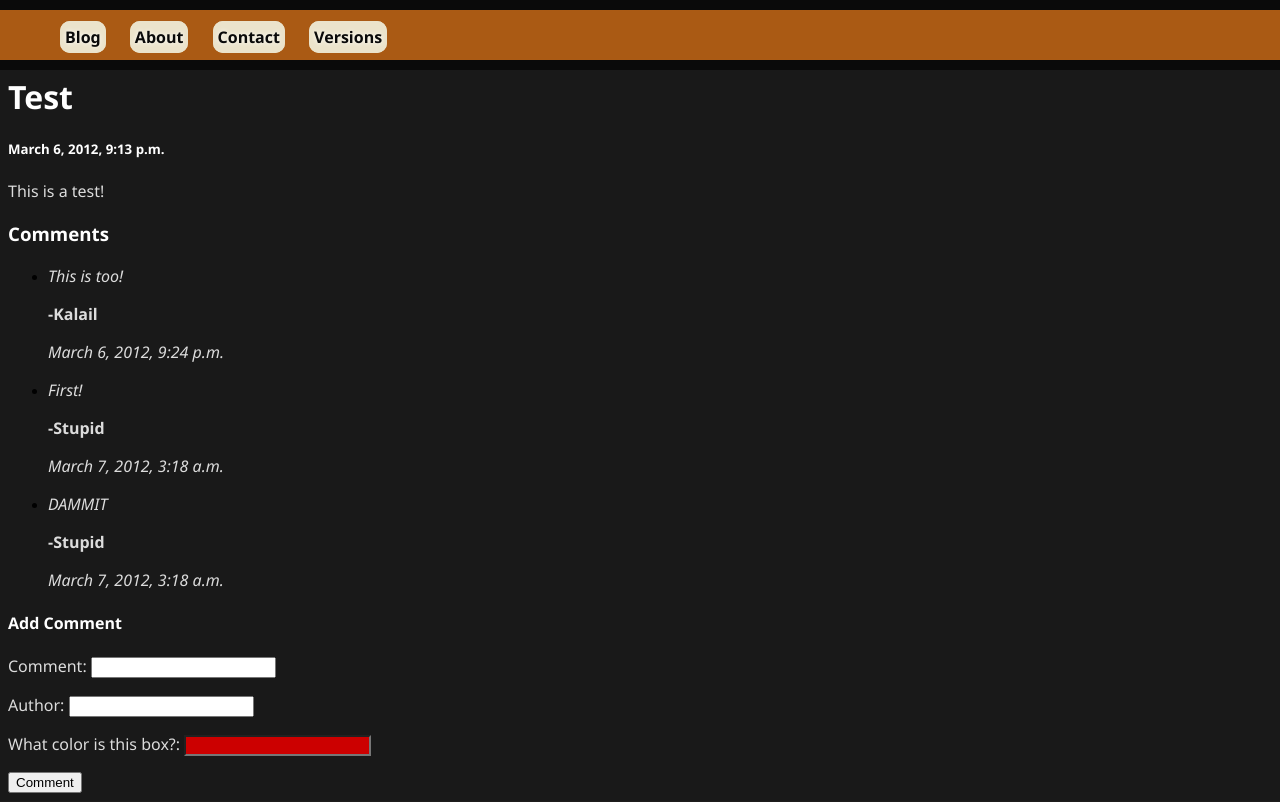
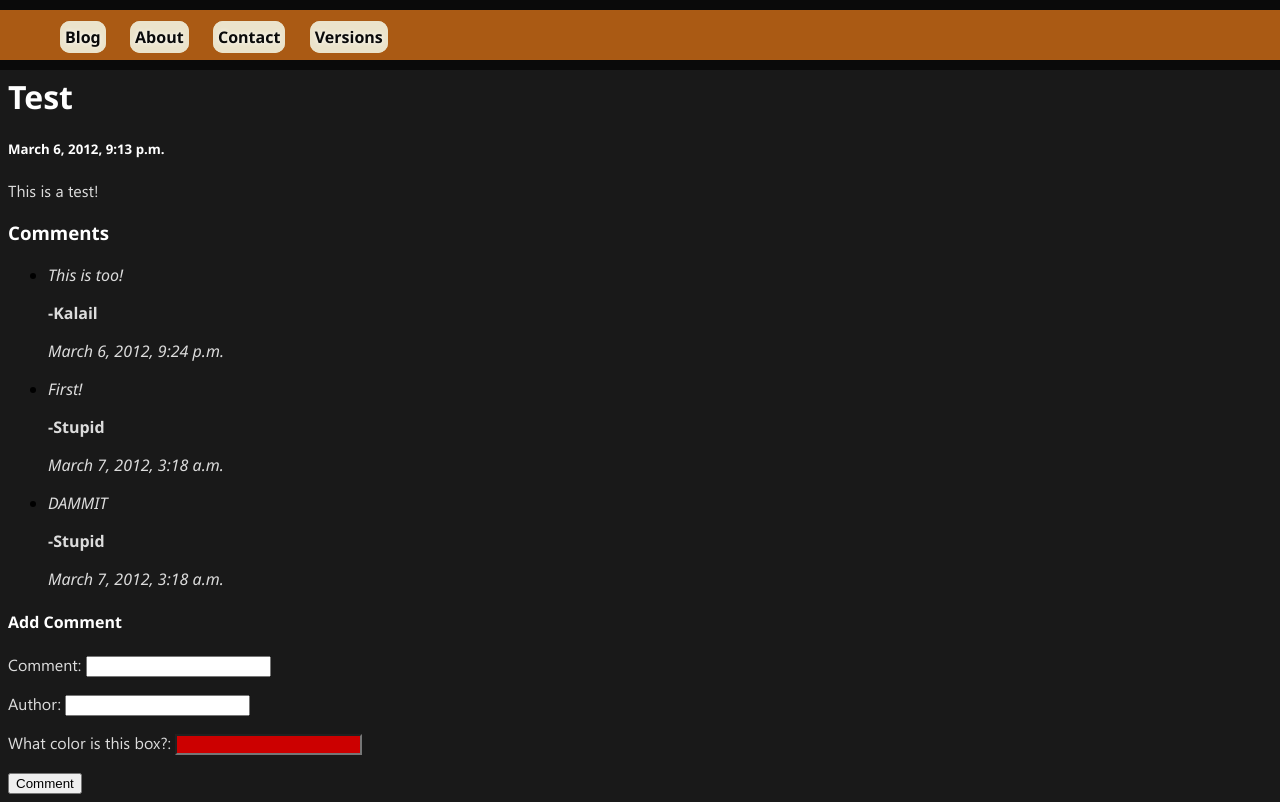
Before and after one commit to thekashifmalik/Kalail, a Django app: page /blog/1/ in a window 1280 px wide. Run offline with Django 3.2, Linux system fonts and the light colour scheme; data comes from the database, SQL or seed files in the repository; parts of the project's set-up code (start-up, migrations or seed data) failed here and were passed over.

Commit message:
Enhancement: Embed font Segoe UI.

```diff
--- a/kalail/static/css/styles.css
+++ b/kalail/static/css/styles.css
@@ -1,19 +1,16 @@
 p
 {
-	font-family:"segoe ui";
 	color: rgb(220,220,220);
 }
 
 a
 {
-	font-family:"segoe ui";
 	color: rgb(160,40,40);
 }
 
 
 h1,h2,h3,h4,h5
 {
-	font-family:"segoe ui";
 	color: rgb(255,255,255);
 }
 
@@ -31,14 +28,12 @@ h1,h2,h3,h4,h5
 
 .header_item
 {
-	font-family:"segoe ui";
 	display: inline;
 	padding-left: 20px;
 }
 
 .header_item_link
 {
-	font-family:"segoe ui";
 	color: rgb(10,10,10);
 	background-color: rgb(235,227,203);
 	text-shadow: rgb(255,255,255) 0px 0px 5px;
@@ -55,8 +50,15 @@ h1,h2,h3,h4,h5
 	margin-top: 75px;
 }
 
+@font-face
+{
+	font-family: "Segoe UI";
+ 	src: url("fonts/segoeui.ttf");
+}
+
 body
 {
+	font-family:"Segoe UI",sans-serif;
 	width:720px;
 	right:50%;
 	background-color: rgb(25,25,25);
```
Also changed, not shown: kalail/static/css/fonts/segoeui.ttf (added).
